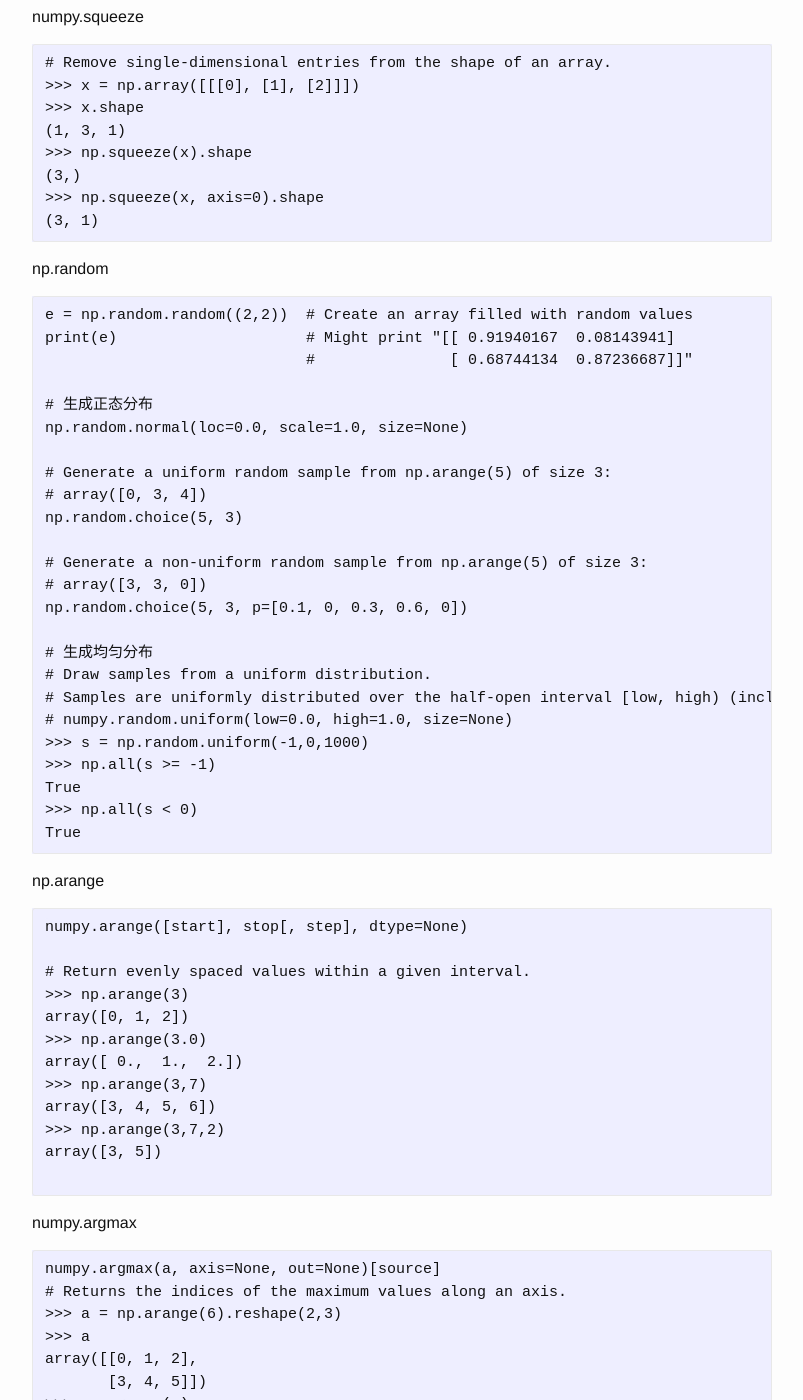
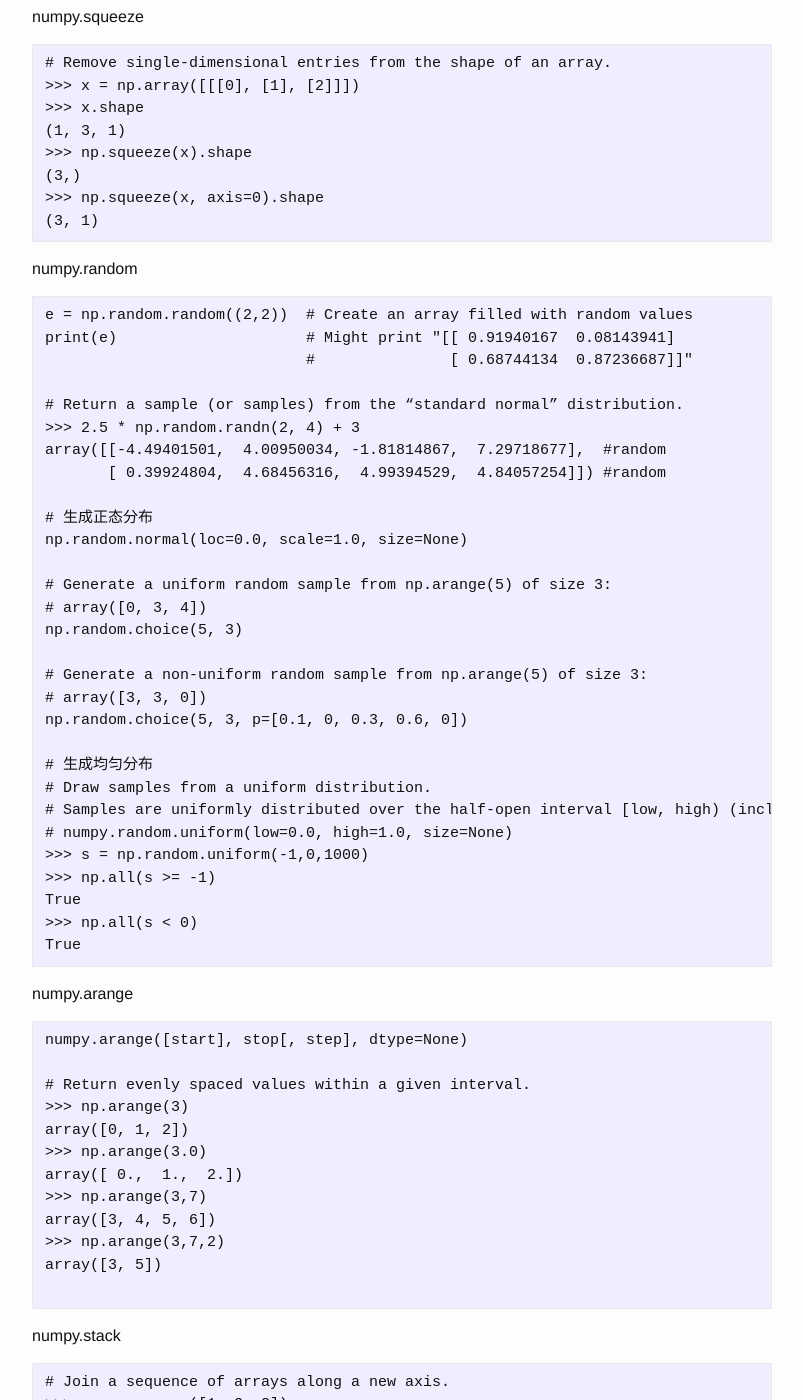
Before and after one commit to josephstalin117/josephstalin117.github.io, a Jekyll site: the page built from _posts/2018-3-3-numpy.markdown, in a window 1280 px wide and 1400 px high, scrolled down 6948 px. Shown: the whole window, without its empty margins (238-1041 px from the left). Built offline with Jekyll 4.4.1, drawn with Linux system fonts in a browser that asks for light colours; some of the changed text lies outside the part shown.

Commit message:
add numpy.stack & numpy.random.randn

````diff
--- a/_posts/2018-3-3-numpy.markdown
+++ b/_posts/2018-3-3-numpy.markdown
@@ -311,11 +311,16 @@
 (3, 1)
 ```
 
-np.random
+numpy.random
 ```
 e = np.random.random((2,2))  # Create an array filled with random values
 print(e)                     # Might print "[[ 0.91940167  0.08143941]
                              #               [ 0.68744134  0.87236687]]"
+
+# Return a sample (or samples) from the “standard normal” distribution.
+>>> 2.5 * np.random.randn(2, 4) + 3
+array([[-4.49401501,  4.00950034, -1.81814867,  7.29718677],  #random
+       [ 0.39924804,  4.68456316,  4.99394529,  4.84057254]]) #random
 
 # 生成正态分布
 np.random.normal(loc=0.0, scale=1.0, size=None)
@@ -339,7 +344,7 @@
 True
 ```
 
-np.arange
+numpy.arange
 ```
 numpy.arange([start], stop[, step], dtype=None)
 
@@ -353,6 +358,21 @@
 >>> np.arange(3,7,2)
 array([3, 5])
 
+```
+
+numpy.stack
+```
+# Join a sequence of arrays along a new axis.
+>>> a = np.array([1, 2, 3])
+>>> b = np.array([2, 3, 4])
+>>> np.stack((a, b))
+array([[1, 2, 3],
+       [2, 3, 4]])
+
+>>> np.stack((a, b), axis=-1)
+array([[1, 2],
+       [2, 3],
+       [3, 4]])
 ```
 
 numpy.argmax
@@ -371,7 +391,7 @@
 array([2, 2])
 ```
 
-np.mean
+numpy.mean
 ```
 # Compute the arithmetic mean along the specified axis.
 # Returns the average of the array elements. The average is taken over the flattened array by default, otherwise over the specified axis. float64 intermediate and return values are used for integer inputs.
````
